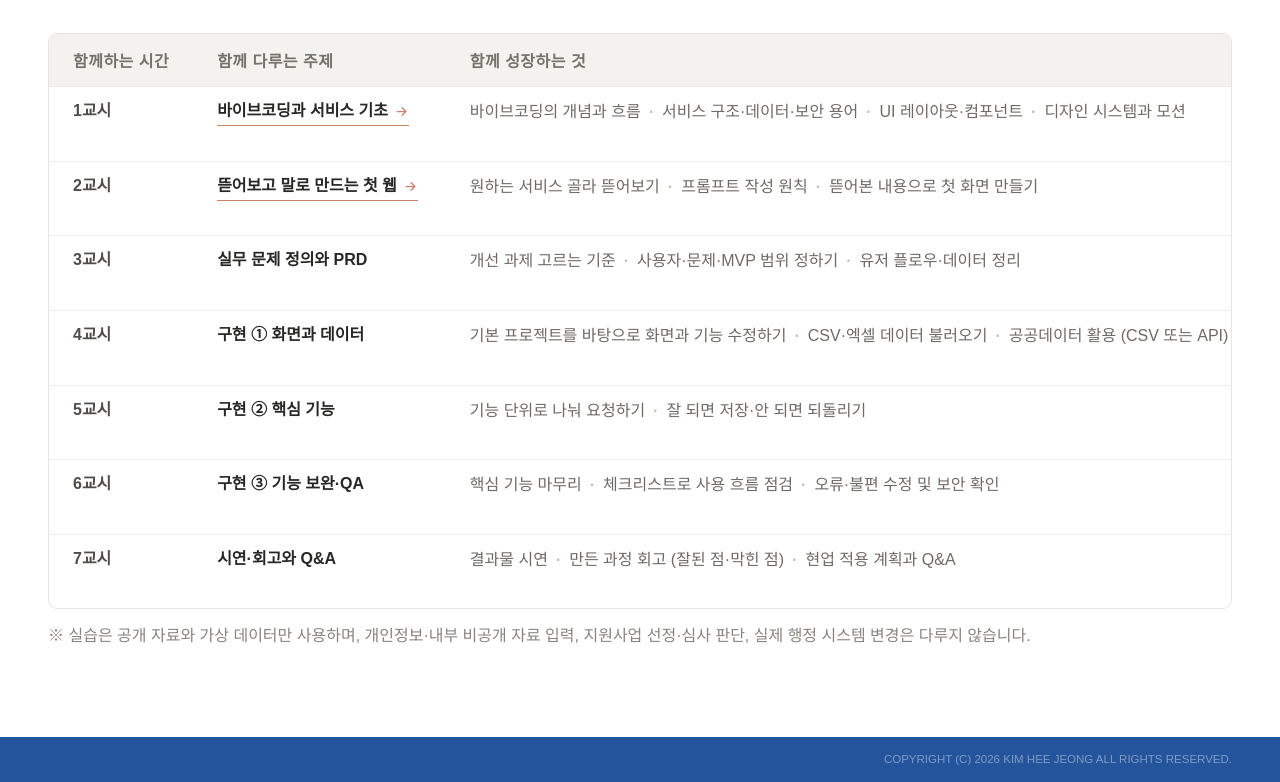
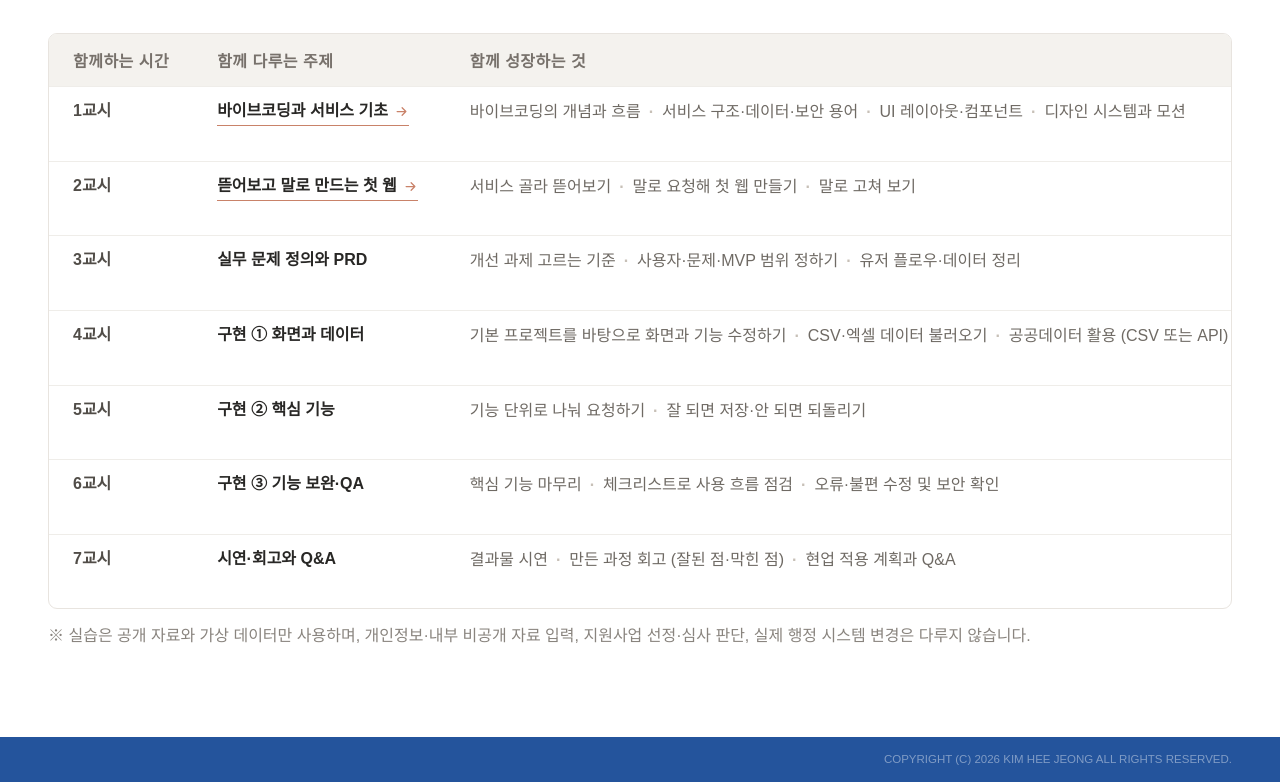
Before and after one commit to heejeong-kim/JTOCOM, a plain HTML site: page outputs/ccei/index.html in a window 1280 px wide. Shown: the part 835-1617 px from the top of the page. Drawn offline with Linux system fonts and the light colour scheme; a web font is replaced by a local one.

Commit message:
ccei: 메인 커리큘럼 2교시 성장 항목을 맛보기 구성에 맞게 변경
Co-Authored-By: Claude Opus 5.5 <noreply@anthropic.com>
Claude-Session: https://claude.ai/code/session_01NGWV1eLkCa3ofK7u9BvVea

```diff
--- a/outputs/ccei/index.html
+++ b/outputs/ccei/index.html
@@ -95,7 +95,7 @@
             <thead><tr><th>함께하는 시간</th><th>함께 다루는 주제</th><th>함께 성장하는 것</th><th>함께 만드는 것</th></tr></thead>
             <tbody>
               <tr><td>1교시</td><td><a class="agenda-link" href="pages/lesson-01.html"><strong>바이브코딩과 서비스 기초</strong><svg viewBox="0 0 24 24" fill="none" stroke="currentColor" stroke-width="2" stroke-linecap="round" stroke-linejoin="round" aria-hidden="true"><path d="M5 12h14M13 6l6 6-6 6"/></svg></a></td><td><ul class="agenda-points"><li>바이브코딩의 개념과 흐름</li><li>서비스 구조·데이터·보안 용어</li><li>UI 레이아웃·컴포넌트</li><li>디자인 시스템과 모션</li></ul></td><td>서비스 분석 메모</td></tr>
-              <tr><td>2교시</td><td><a class="agenda-link" href="pages/lesson-02.html"><strong>뜯어보고 말로 만드는 첫 웹</strong><svg viewBox="0 0 24 24" fill="none" stroke="currentColor" stroke-width="2" stroke-linecap="round" stroke-linejoin="round" aria-hidden="true"><path d="M5 12h14M13 6l6 6-6 6"/></svg></a></td><td><ul class="agenda-points"><li>원하는 서비스 골라 뜯어보기</li><li>프롬프트 작성 원칙</li><li>뜯어본 내용으로 첫 화면 만들기</li></ul></td><td>뜯어보기 메모 + 첫 웹 페이지</td></tr>
+              <tr><td>2교시</td><td><a class="agenda-link" href="pages/lesson-02.html"><strong>뜯어보고 말로 만드는 첫 웹</strong><svg viewBox="0 0 24 24" fill="none" stroke="currentColor" stroke-width="2" stroke-linecap="round" stroke-linejoin="round" aria-hidden="true"><path d="M5 12h14M13 6l6 6-6 6"/></svg></a></td><td><ul class="agenda-points"><li>서비스 골라 뜯어보기</li><li>말로 요청해 첫 웹 만들기</li><li>말로 고쳐 보기</li></ul></td><td>뜯어보기 메모 + 첫 웹 페이지</td></tr>
               <tr><td>3교시</td><td><strong>실무 문제 정의와 PRD</strong></td><td><ul class="agenda-points"><li>개선 과제 고르는 기준</li><li>사용자·문제·MVP 범위 정하기</li><li>유저 플로우·데이터 정리</li></ul></td><td>과제 정의 + PRD 1장</td></tr>
               <tr><td>4교시</td><td><strong>구현 ① 화면과 데이터</strong></td><td><ul class="agenda-points"><li>기본 프로젝트를 바탕으로 화면과 기능 수정하기</li><li>CSV·엑셀 데이터 불러오기</li><li>공공데이터 활용 (CSV 또는 API)</li></ul></td><td>데이터가 보이는 화면</td></tr>
               <tr><td>5교시</td><td><strong>구현 ② 핵심 기능</strong></td><td><ul class="agenda-points"><li>기능 단위로 나눠 요청하기</li><li>잘 되면 저장·안 되면 되돌리기</li></ul></td><td>작동하는 프로토타입</td></tr>
```
Also changed, not shown: 1 other file.
